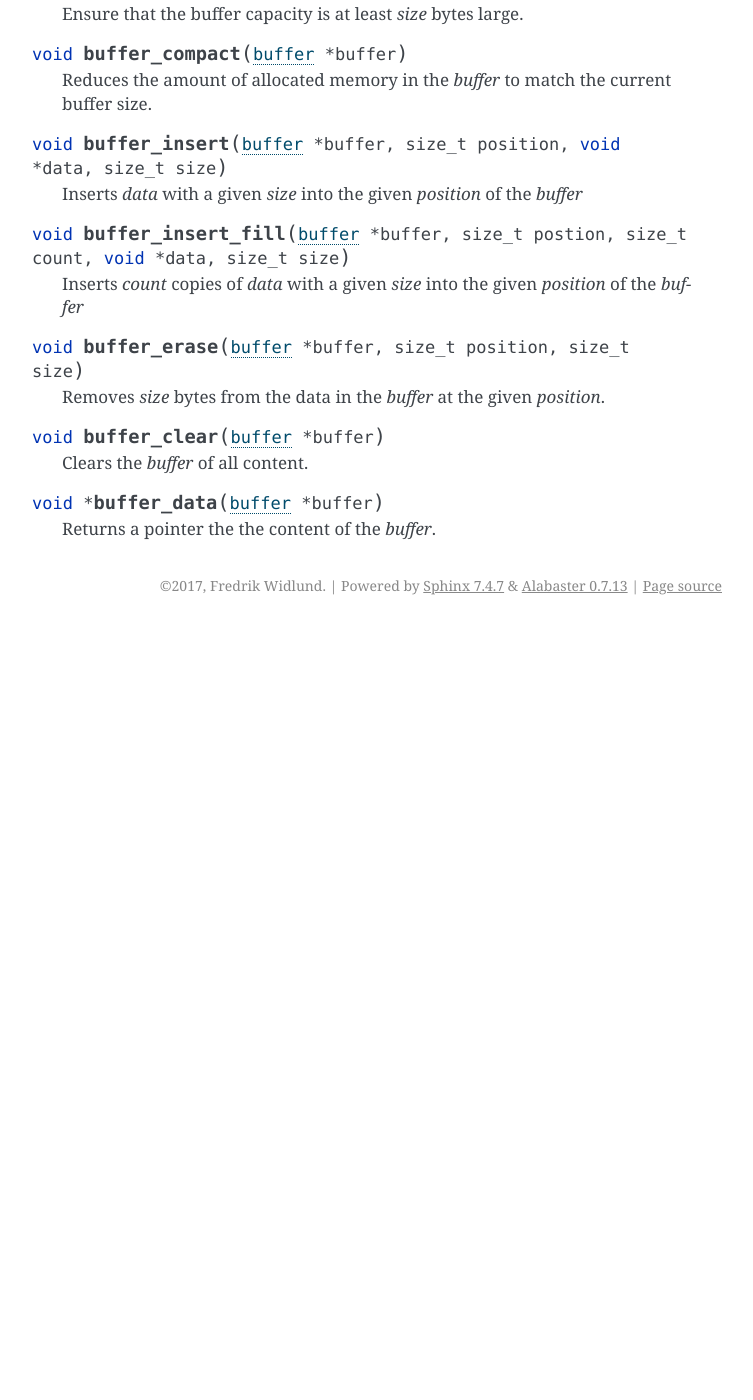
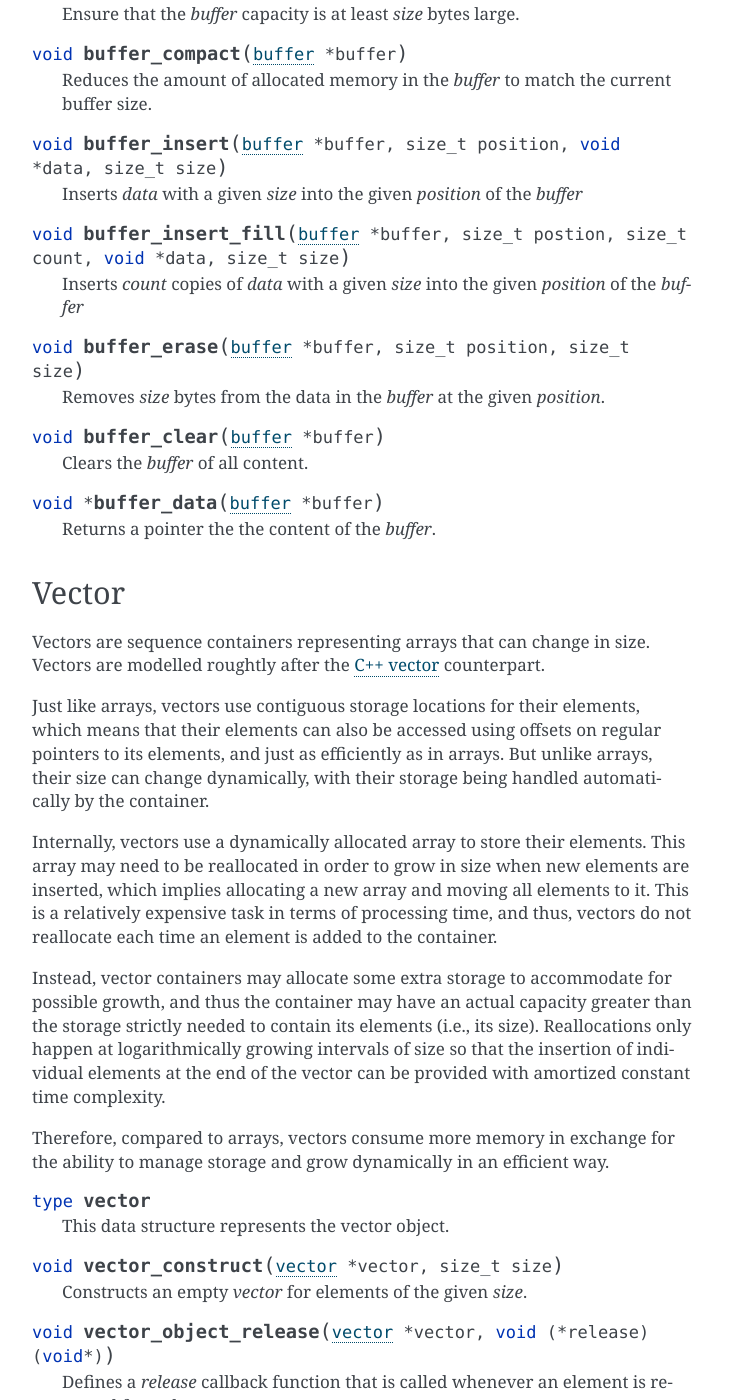
Before and after one commit to fredrikwidlund/libdynamic, a Sphinx documentation site: the page built from docs/apireference.rst, in a window 1280 px wide and 1400 px high, scrolled down 1086 px. Shown: the whole window, without its empty margins (388-1141 px from the left). Built offline with Sphinx 7.4.7, drawn with Linux system fonts in a browser that asks for light colours; before the commit the page ends 1711 px from its top, so only the background shows below that; some of the changed text lies outside the part shown.

Commit message:
Begin vector documentation

```diff
--- a/docs/apireference.rst
+++ b/docs/apireference.rst
@@ -34,8 +28,8 @@ the library:
 Buffer
 ======
 
-A buffer object represents raw memory that is dynamically increased when data is inserted. The amount
-of memory actually allocated will grow exponentially to allow for amortized constant time appends.
+A buffer object represents raw memory that is dynamically increased when data is inserted. The amount of memory
+actually allocated will grow exponentially to allow for amortized constant time appends.
 
 .. type:: buffer
 
@@ -43,23 +37,23 @@ of memory actually allocated will grow exponentially to allow for amortized cons
 
 .. function:: void buffer_construct(buffer *buffer)
 
-  Initializes an empty buffer.
+  Constructs an empty *buffer*.
 
 .. function:: void buffer_destruct(buffer *buffer)
 
-  Releases all resources used by the buffer.
+  Releases all resources used by the *buffer*.
 
 .. function:: size_t buffer_size(buffer *buffer)
 
-  Returns the size of the memory contained in the buffer.
+  Returns the size of the memory contained in the *buffer*.
 
 .. function:: size_t buffer_capacity(buffer *buffer)
 
-  Returns the amount of memory allocated for the buffer.
+  Returns the amount of memory allocated for the *buffer*.
 
 .. function:: void buffer_reserve(buffer *buffer, size_t size)
 
-  Ensure that the buffer capacity is at least *size* bytes large.
+  Ensure that the *buffer* capacity is at least *size* bytes large.
 
 .. function:: void buffer_compact(buffer *buffer)
 
@@ -84,3 +78,88 @@ of memory actually allocated will grow exponentially to allow for amortized cons
 .. function:: void *buffer_data(buffer *buffer)
 
   Returns a pointer the the content of the *buffer*.
+
+Vector
+======
+
+Vectors are sequence containers representing arrays that can change in size. Vectors are modelled roughtly after the
+`C++ vector`_ counterpart.
+
+Just like arrays, vectors use contiguous storage locations for their elements, which means that their elements can also
+be accessed using offsets on regular pointers to its elements, and just as efficiently as in arrays. But unlike arrays,
+their size can change dynamically, with their storage being handled automatically by the container.
+
+Internally, vectors use a dynamically allocated array to store their elements. This array may need to be reallocated in
+order to grow in size when new elements are inserted, which implies allocating a new array and moving all elements to
+it. This is a relatively expensive task in terms of processing time, and thus, vectors do not reallocate each time an
+element is added to the container.
+
+Instead, vector containers may allocate some extra storage to accommodate for possible growth, and thus the container
+may have an actual capacity greater than the storage strictly needed to contain its elements (i.e., its size).
+Reallocations only happen at logarithmically growing intervals of size so that the insertion of individual elements at
+the end of the vector can be provided with amortized constant time complexity.
+
+Therefore, compared to arrays, vectors consume more memory in exchange for the ability to manage storage and grow
+dynamically in an efficient way.
+
+.. _`Semantic Versioning`: http://semver.org/
+.. _`C++ vector`: http://www.cplusplus.com/reference/vector/vector/
+
+.. type:: vector
+
+  This data structure represents the vector object.
+
+.. function:: void vector_construct(vector *vector, size_t size)
+
+  Constructs an empty *vector* for elements of the given *size*.
+
+.. function:: void vector_object_release(vector *vector, void (*release)(void *))
+
+  Defines a *release* callback function that is called whenever an element is removed from the *vector*.
+
+.. function:: void vector_destruct(vector *vector)
+
+  Releases all resources used by the *vector*.
+
+.. function:: size_t vector_size(vector *vector)
+
+  Returns the size of the memory contained in the *vector*.
+
+.. function:: size_t vector_capacity(vector *vector)
+
+  Returns the amount of memory allocated for the *vector*.
+
+.. function:: int vector_empty(vector *vector)
+
+  Returns 1 if the *vector* contains no elements.
+
+.. function:: void vector_reserve(vector *vector, size_t size)
+
+  Ensure that the *vector* capacity is at least *size* elements.
+
+.. function:: void vector_shrink_to_fit(vector *vector)
+
+  Reduces the amount of allocated memory in the *vector* to match the current vector size.
+
+.. function:: void *vector_at(vector *vector, size_t position)
+
+  Returns a pointer to the element in given *position* in the *vector*.
+
+.. function:: void *vector_front(vector *vector)
+
+  Returns a pointer to the first element in the *vector*.
+
+.. function:: void *vector_back(vector *vector)
+
+  Returns a pointer to the last element in the *vector*.
+
+.. function:: void *vector_data(vector *vector)
+
+  Returns a direct pointer to the memory array used internally by the *vector* to store its owned elements.
+
+  Because elements in the vector are guaranteed to be stored in contiguous storage locations in the same order as
+  represented by the vector, the pointer retrieved can be offset to access any element in the array.
+
+.. function:: void vector_push_back(vector *vector, void *object)
+
+  Appends the *object* to the end of the *vector*.
```
Also changed, not shown: other parts of docs/apireference.rst (+8 -14 lines).
